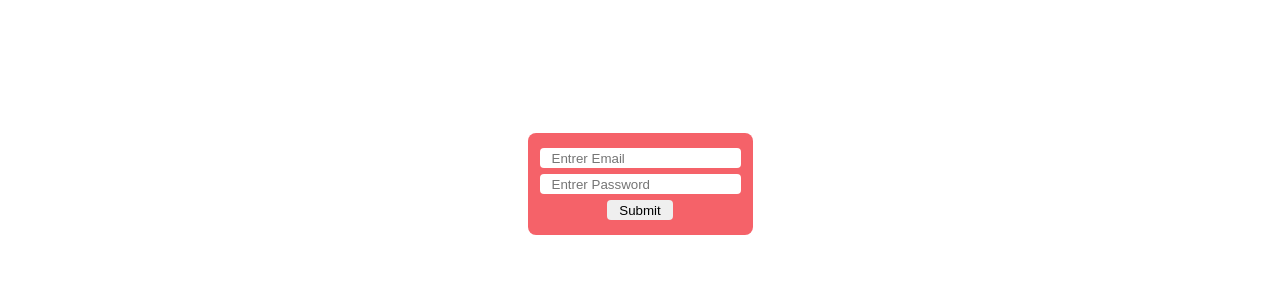
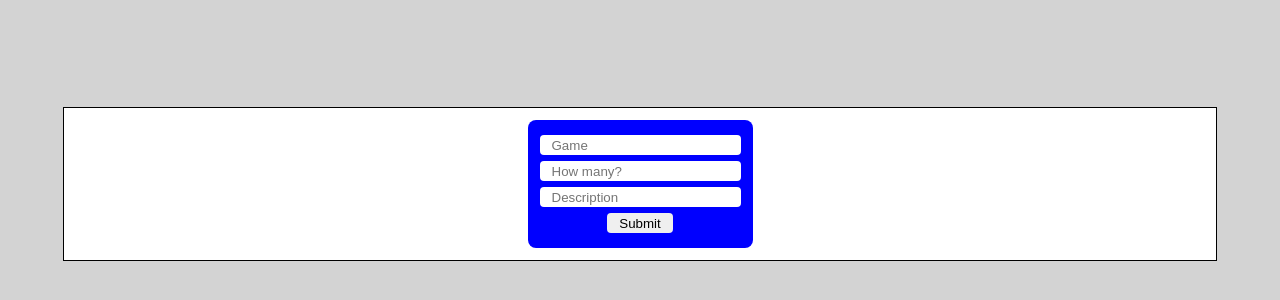
Before and after one commit to rockwe/hommeinvisible, a React (Create React App) app: page /mygames in a window 1280 px wide. Before the commit this address led to /. Shown: the part 216-516 px from the top of the page. Built offline with nearby package versions, Linux system fonts and the light colour scheme.

Commit message:
Avancement: Redux page MyGame

```diff
--- a/package.json
+++ b/package.json
@@ -18,8 +18,10 @@
     "react-router-dom": "^5.1.2",
     "react-scripts": "3.4.0",
     "redux": "^4.0.5",
+    "redux-logger": "^3.0.6",
     "redux-persist": "^6.0.0",
-    "styled-components": "^5.0.1"
+    "styled-components": "^5.0.1",
+    "uuid": "^7.0.2"
   },
   "scripts": {
     "start": "react-scripts start",
--- a/src/App.js
+++ b/src/App.js
@@ -1,10 +1,16 @@
 import React from 'react'
 import Routes from './config/routes'
 
+import { store } from './config/store'
+import { Provider } from 'react-redux'
 import './App.css'
 
 function App() {
-  return <Routes></Routes>
+  return (
+    <Provider store={store}>
+      <Routes></Routes>
+    </Provider>
+  )
 }
 
 export default App
--- /dev/null
+++ b/src/actions/formGame.js
@@ -0,0 +1,6 @@
+export const ADD_GAME = 'ADD_GAME'
+
+export const addGame = payload => ({
+  type: ADD_GAME,
+  payload
+})
--- /dev/null
+++ b/src/actions/index.js
@@ -0,0 +1,3 @@
+import * as formGame from './formGame'
+
+export default { formGame }
--- /dev/null
+++ b/src/components/gameForm/index.js
@@ -0,0 +1,114 @@
+import React, { useState, useEffect } from 'react'
+import PropTypes from 'prop-types'
+
+import styled from 'styled-components'
+
+import { bindActionCreators } from 'redux'
+import { connect } from 'react-redux'
+
+import uuid from 'uuid/v4'
+
+import allTheActions from '../../actions/'
+
+const GameForm = props => {
+  const [form, setForm] = useState('')
+
+  useEffect(() => {
+    console.log(form)
+  })
+
+  const onSubmit = e => {
+    e.preventDefault()
+    const { actions } = props
+    actions.formGame.addGame({
+      game: form,
+      id: uuid()
+    })
+    setForm('')
+    console.log('Todo -> props', form)
+  }
+  console.log(props)
+
+  return (
+    <div>
+      <FormContainer>
+        <FormStyled onSubmit={onSubmit}>
+          <StyledInput
+            placeholder='Game'
+            name='game'
+            onChange={e => setForm({ ...form, game: e.target.value })}
+            type='text'
+          ></StyledInput>
+          <StyledInput
+            placeholder='How many?'
+            name='players'
+            onChange={e => setForm({ ...form, players: e.target.value })}
+            type='number'
+            min='0'
+          ></StyledInput>
+          <StyledInput
+            placeholder='Description'
+            name='description'
+            onChange={e => setForm({ ...form, description: e.target.value })}
+            type='textarea'
+          ></StyledInput>
+          <StyledInput type='submit'></StyledInput>
+        </FormStyled>
+      </FormContainer>
+      <div>
+        {props.gameState.game.map(form => {
+          return (
+            <div key={form.id}>
+              <p>
+                Pour le jeu {form.game.game}, need {form.game.players} personnes
+                : {form.game.description}
+              </p>{' '}
+            </div>
+          )
+        })}
+      </div>
+    </div>
+  )
+}
+
+const StyledInput = styled.input`
+  outline: none;
+  margin: 3px 0px;
+  border-radius: 4px;
+  border: none;
+  height: 20px;
+  padding: 0px 12px;
+`
+
+const FormContainer = styled.div`
+  display: flex;
+  align-items: center;
+  justify-content: center;
+`
+
+const FormStyled = styled.form`
+  padding: 12px;
+  display: flex;
+  flex-direction: column;
+  align-items: center;
+  justify-content: center;
+  margin: 12px;
+  border-radius: 8px;
+  background-color: blue;
+`
+
+GameForm.propTypes = {
+  submit: PropTypes.func
+}
+
+const mapStateToProps = state => ({
+  gameState: state.formGame
+})
+
+const mapDispatchToProps = () => dispatch => ({
+  actions: {
+    formGame: bindActionCreators(allTheActions.formGame, dispatch)
+  }
+})
+
+export default connect(mapStateToProps, mapDispatchToProps)(GameForm)
--- a/src/config/routes.js
+++ b/src/config/routes.js
@@ -2,7 +2,7 @@ import React from 'react'
 
 import Login from '../screens/login'
 import Games from '../screens/games'
-
+import MyGames from '../screens/myGames'
 import {
   Route,
   BrowserRouter as Router,
@@ -16,6 +16,7 @@ const Routes = () => {
       <Switch>
         <Route exact path='/' component={Login}></Route>
         <Route path='/games' component={Games}></Route>
+        <Route path='/mygames' component={MyGames}></Route>
         <Redirect to='/' />
       </Switch>
     </Router>
--- /dev/null
+++ b/src/config/store.js
@@ -0,0 +1,16 @@
+import { createStore, applyMiddleware } from 'redux'
+import { persistStore, persistReducer } from 'redux-persist'
+import logger from 'redux-logger'
+import storage from 'redux-persist/lib/storage' // defaults to localStorage for web
+import reducers from '../reducers'
+
+const persistConfig = {
+  key: 'root',
+  storage
+}
+
+const persistedReducer = persistReducer(persistConfig, reducers)
+
+export const store = createStore(persistedReducer, applyMiddleware(logger))
+
+export const persistor = persistStore(store)
--- /dev/null
+++ b/src/reducers/formGame.js
@@ -0,0 +1,17 @@
+import { ADD_GAME } from '../actions/formGame'
+
+const initialState = {
+  game: []
+}
+
+export default (state = initialState, action) => {
+  switch (action.type) {
+    case ADD_GAME:
+      return {
+        ...state,
+        game: [...state.game, action.payload]
+      }
+    default:
+      return state
+  }
+}
--- /dev/null
+++ b/src/reducers/index.js
@@ -0,0 +1,7 @@
+import { combineReducers } from 'redux'
+
+import formGame from './formGame'
+
+export default combineReducers({
+  formGame
+})
--- /dev/null
+++ b/src/screens/myGames.js
@@ -0,0 +1,32 @@
+import React from 'react'
+import styled from 'styled-components'
+
+import GameForm from '../components/gameForm'
+
+const MyGames = () => {
+  return (
+    <Container>
+      <Wrapper>
+        <GameForm></GameForm>
+      </Wrapper>
+    </Container>
+  )
+}
+
+const Container = styled.div`
+  height: 100vh;
+  background-color: lightgray;
+  display: flex;
+  align-items: center;
+  justify-content: center;
+`
+
+const Wrapper = styled.div`
+  width: 90%;
+  background-color: white;
+  outline: black solid thin;
+  display: flex;
+  flex-direction: column;
+`
+
+export default MyGames
```
Also changed, not shown: 1 other file (tests, documents, lock files or other folders).
